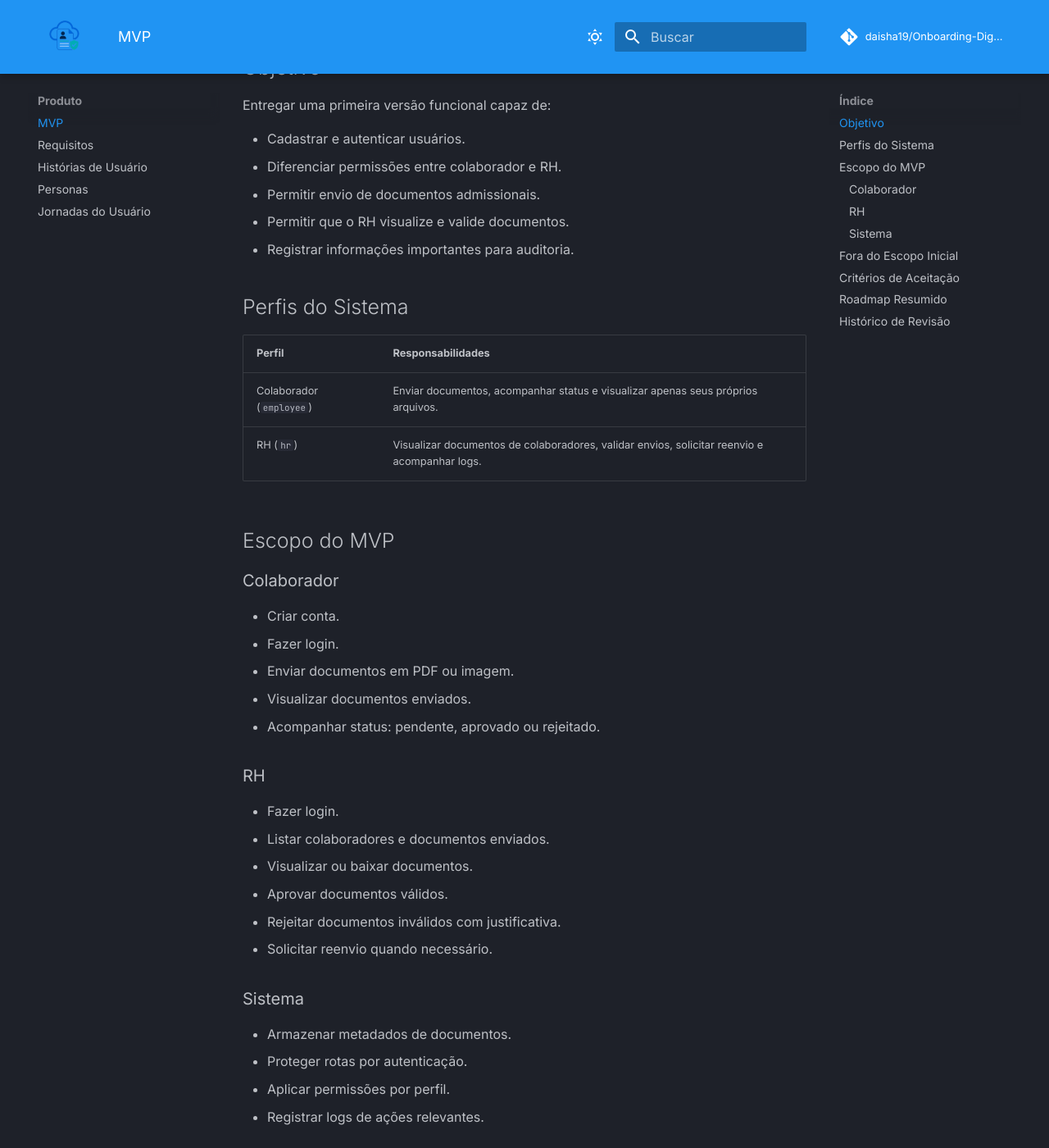
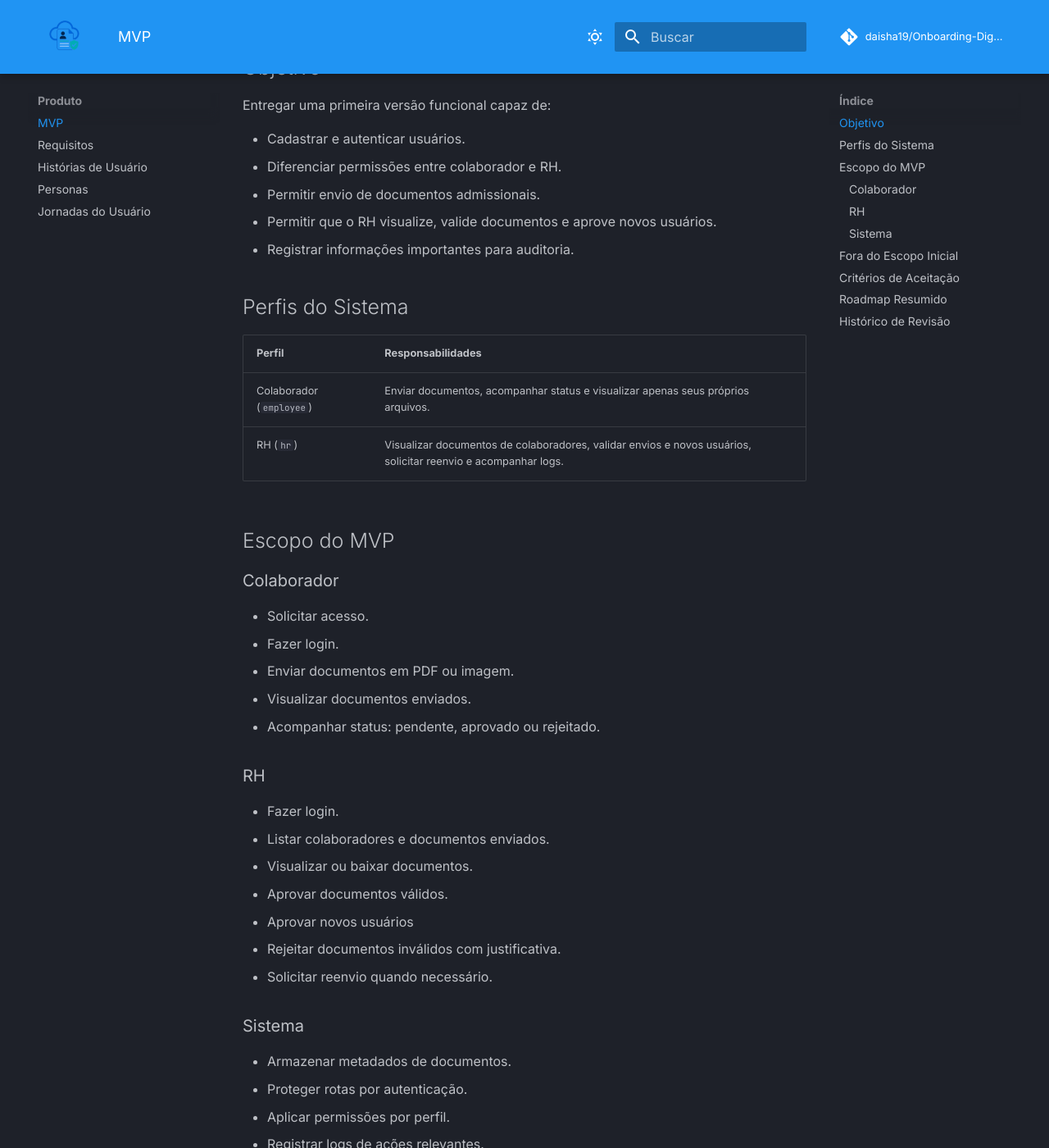
Before and after one commit to daisha19/Onboarding-Digital, an MkDocs documentation site: the page built from docs/mvp.md, in a window 1280 px wide and 1400 px high, scrolled down 296 px. Shown: the whole window at 82% size. Built offline with MkDocs 1.6.1 and Material for MkDocs 9.7.7, drawn with Linux system fonts in a browser that asks for light colours; comment, search, counter and statistics services are not loaded.

Commit message:
atualizando git pages

```diff
--- a/docs/mvp.md
+++ b/docs/mvp.md
@@ -9,7 +9,7 @@ Entregar uma primeira versão funcional capaz de:
 - Cadastrar e autenticar usuários.
 - Diferenciar permissões entre colaborador e RH.
 - Permitir envio de documentos admissionais.
-- Permitir que o RH visualize e valide documentos.
+- Permitir que o RH visualize, valide documentos e aprove novos usuários.
 - Registrar informações importantes para auditoria.
 
 ## Perfis do Sistema
@@ -17,13 +17,13 @@ Entregar uma primeira versão funcional capaz de:
 | Perfil | Responsabilidades |
 |---|---|
 | Colaborador (`employee`) | Enviar documentos, acompanhar status e visualizar apenas seus próprios arquivos. |
-| RH (`hr`) | Visualizar documentos de colaboradores, validar envios, solicitar reenvio e acompanhar logs. |
+| RH (`hr`) | Visualizar documentos de colaboradores, validar envios e novos usuários, solicitar reenvio e acompanhar logs. |
 
 ## Escopo do MVP
 
 ### Colaborador
 
-- Criar conta.
+- Solicitar acesso.
 - Fazer login.
 - Enviar documentos em PDF ou imagem.
 - Visualizar documentos enviados.
@@ -35,6 +35,7 @@ Entregar uma primeira versão funcional capaz de:
 - Listar colaboradores e documentos enviados.
 - Visualizar ou baixar documentos.
 - Aprovar documentos válidos.
+- Aprovar novos usuários
 - Rejeitar documentos inválidos com justificativa.
 - Solicitar reenvio quando necessário.
 
```
Also changed, not shown: docs/requisitos.md (+2 -2 lines), docs/testes.md (+0 -2 lines).
